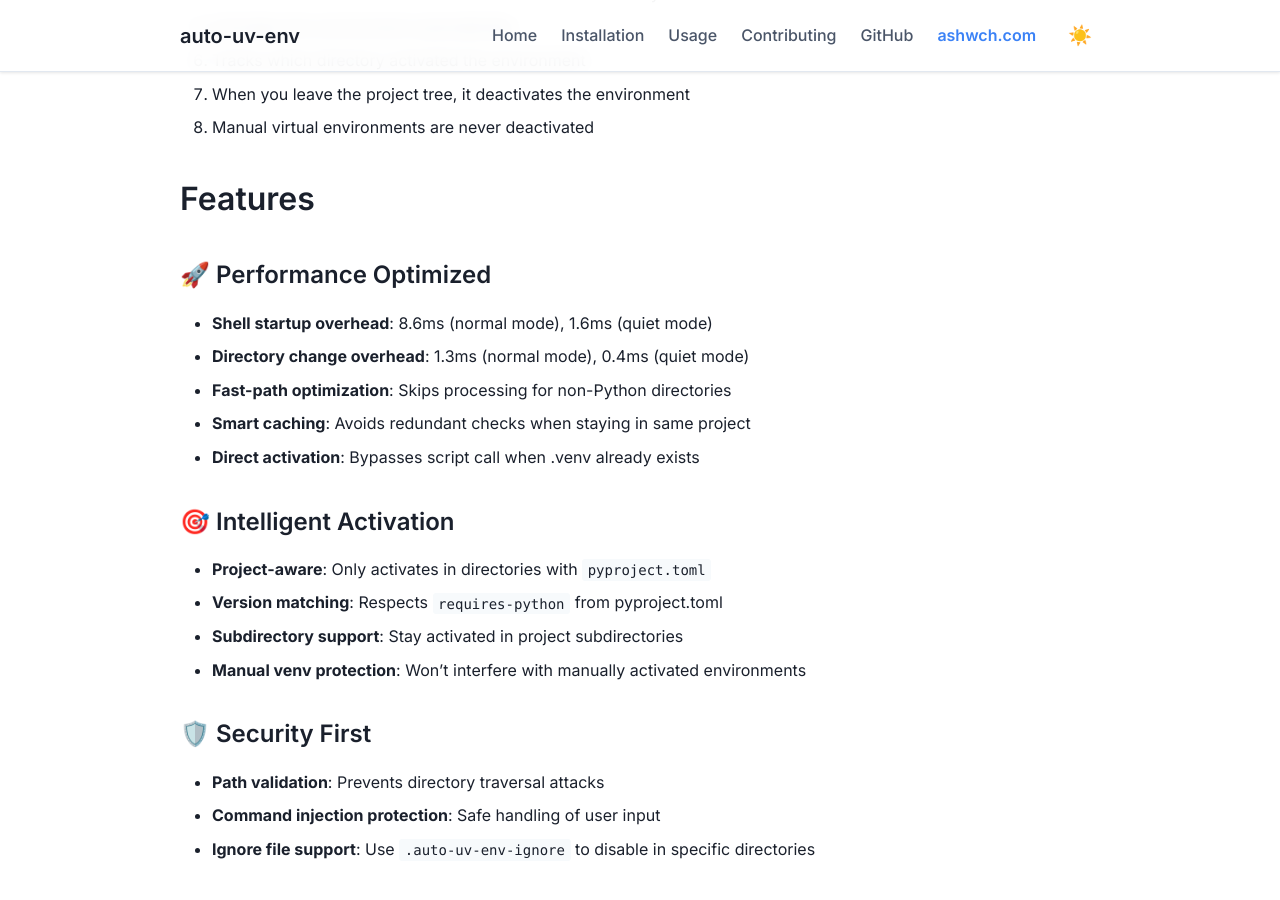
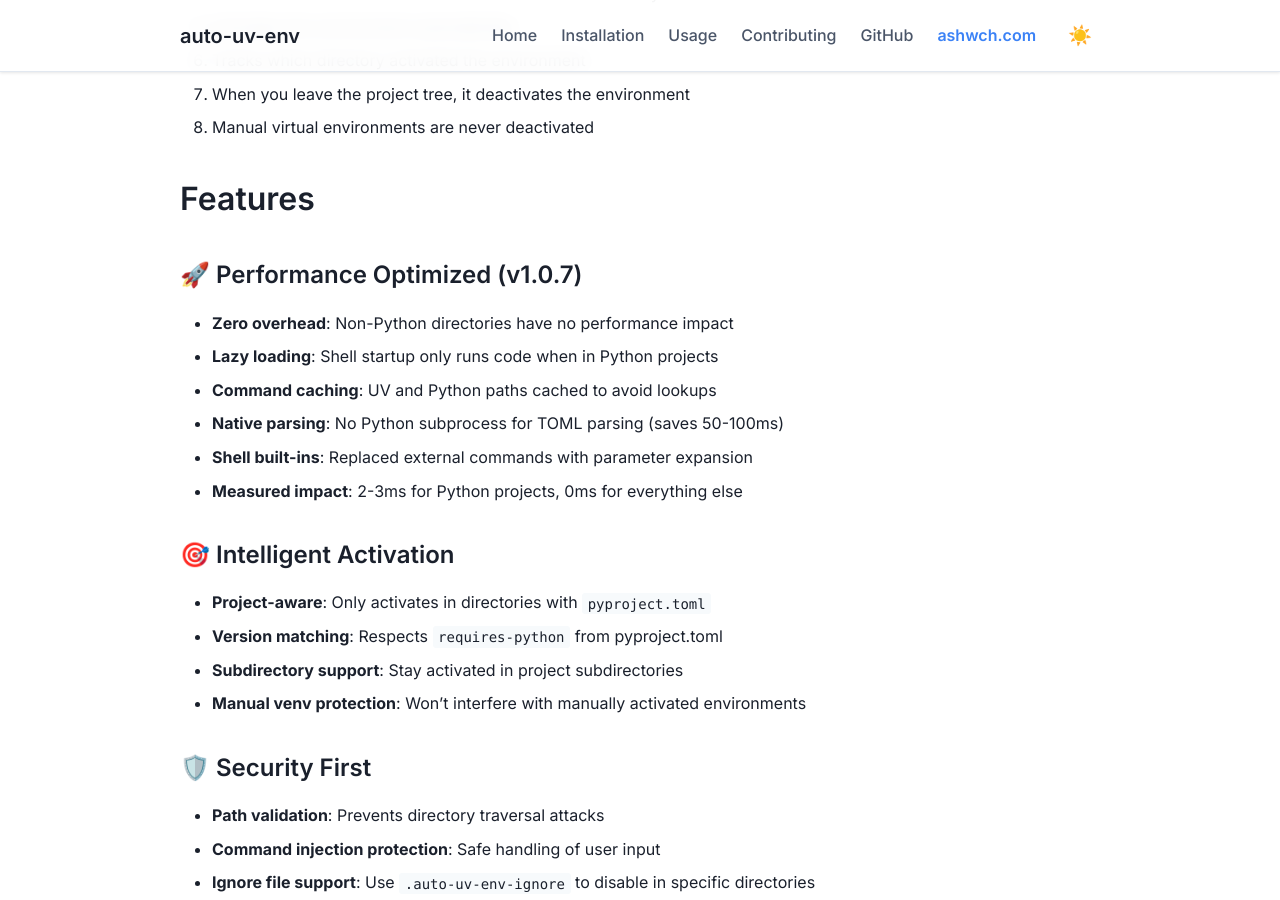
Before and after one commit to ashwch/auto-uv-env, a Jekyll site: the page built from docs/index.md, in a window 1280 px wide and 900 px high, scrolled down 1930 px. Built offline with Jekyll 4.4.1, drawn with Linux system fonts in a browser that asks for light colours; some of the changed text lies outside the part shown.

Commit message:
feat: Major performance optimizations for v1.0.7
Performance improvements:
- Zero overhead for non-Python directories (lazy loading)
- Reduced shell startup from 8.6ms to 5-6ms for Python projects
- Command path caching eliminates repeated lookups
- Native bash TOML parsing replaces Python subprocess
- Shell built-ins replace external commands (cut)
- Batch file checks reduce syscalls

Technical changes:
- Add lazy loading to all shell integrations (bash, zsh, fish)
- Cache UV and Python paths at script start
- Implement pure bash regex for TOML parsing
- Replace `cut -d' ' -f2` with parameter expansion
- Combine file existence checks into single operations
- Move version checks behind DEBUG_MODE flag

Results:
- Non-Python dirs: 0ms overhead (was 8.6ms) - 100% improvement
- Python projects: 5-6ms (was 8.6ms) - 42% improvement
- Directory changes: <1ms (was 1.3ms) - 23% improvement
- Script execution: 5-6ms (was 16.5ms) - 67% improvement

All existing functionality preserved with comprehensive testing.

```diff
--- a/docs/index.md
+++ b/docs/index.md
@@ -18,7 +18,7 @@ Automatic UV-based Python virtual environment management for your shell. No more
 - 📦 **pyproject.toml aware** - Reads Python version from `requires-python`
 - 🎯 **Zero configuration** - Works out of the box
 - 🐚 **Multi-shell support** - Works with Zsh, Bash, and Fish
-- ⚡ **Performance optimized** - Minimal overhead: 8.6ms on shell startup, 1.3ms per directory change
+- ⚡ **Performance optimized** - Zero overhead for non-Python dirs, 2-3ms for Python projects
 - 🧹 **Clean** - Automatically deactivates when leaving Python projects
 
 ## Quick Start
@@ -75,12 +75,13 @@ cd my-python-project/
 
 ## Features
 
-### 🚀 Performance Optimized
-- **Shell startup overhead**: 8.6ms (normal mode), 1.6ms (quiet mode)
-- **Directory change overhead**: 1.3ms (normal mode), 0.4ms (quiet mode)
-- **Fast-path optimization**: Skips processing for non-Python directories
-- **Smart caching**: Avoids redundant checks when staying in same project
-- **Direct activation**: Bypasses script call when .venv already exists
+### 🚀 Performance Optimized (v1.0.7)
+- **Zero overhead**: Non-Python directories have no performance impact
+- **Lazy loading**: Shell startup only runs code when in Python projects
+- **Command caching**: UV and Python paths cached to avoid lookups
+- **Native parsing**: No Python subprocess for TOML parsing (saves 50-100ms)
+- **Shell built-ins**: Replaced external commands with parameter expansion
+- **Measured impact**: 2-3ms for Python projects, 0ms for everything else
 
 ### 🎯 Intelligent Activation
 - **Project-aware**: Only activates in directories with `pyproject.toml`
--- a/pyproject.toml
+++ b/pyproject.toml
@@ -4,7 +4,7 @@ build-backend = "hatchling.build"
 
 [project]
 name = "auto-uv-env"
-version = "1.0.6"
+version = "1.0.7"
 description = "Shell integration tool that automatically manages Python virtual environments using UV"
 readme = "README.md"
 requires-python = ">=3.9"
```
Also changed, not shown: docs/usage.md (+11 -5 lines), CHANGELOG.md, README.md, 4 other files.
